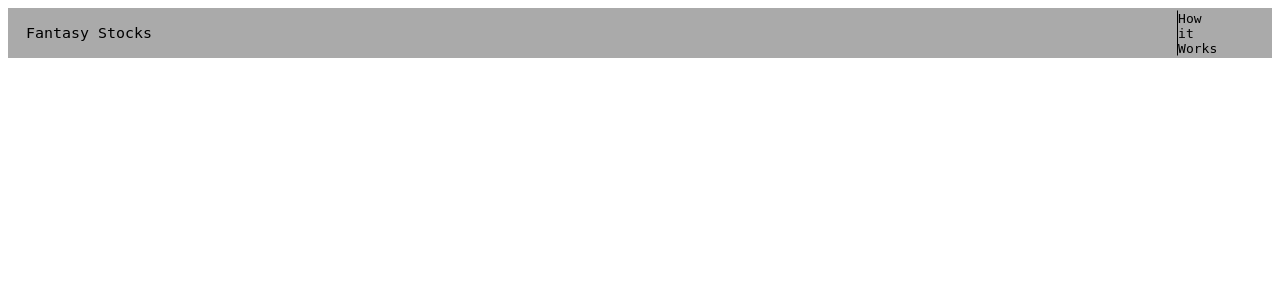
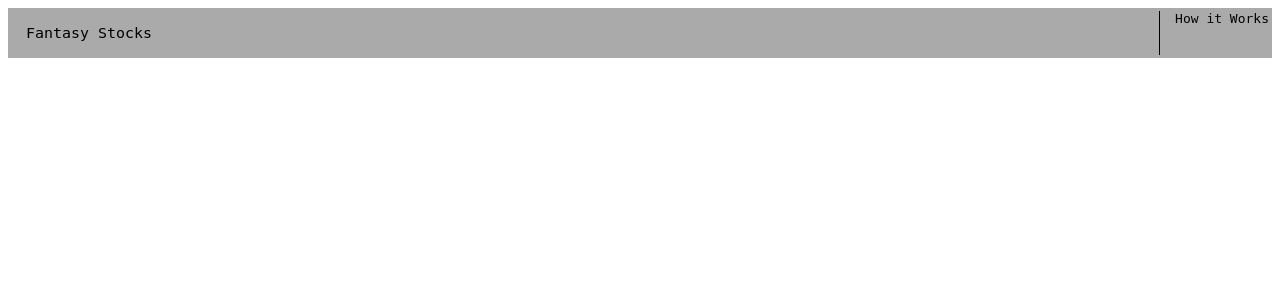
Before and after one commit to ddsnowboard/FantasyStocks, a Django app: page /index.html in a window 1280 px wide. Shown: the top 300 px of the page. Run offline with Django 3.2, Linux system fonts and the light colour scheme.

Commit message:
Get closer to fixing title bar.
Almost there. Just need to get the border to go all the way up but also
center text. I might have to use another table. Or maybe display: table
cell...

```diff
--- a/fantasyStocks/static/style.css
+++ b/fantasyStocks/static/style.css
@@ -7,14 +7,17 @@
 }
 .logo {
     margin-left: 15px;
-    text-align: center;
     font-size: 1.15em;
     color: black;
 }
 
 .rightnavbutton {
-    width: 15%;
-    right: 0;
+    padding-left: 15px;
+    overflow: hidden;
+    white-space: nowrap;
+    float: right;
+    border-left: 1px solid black;
+    height: 100%;
 }
 
 .verticalcenter {
@@ -25,3 +28,8 @@
     -ms-transform: translate(0, -50%);
     -webkit-transform: translate(0, -50%);
 }
+
+div.titlebar td {
+    vertical-align: middle;
+    width: 50%;
+}
--- a/fantasyStocks/stocks/templates/base.html
+++ b/fantasyStocks/stocks/templates/base.html
@@ -8,16 +8,14 @@
     <div class="titlebar">
         <table style="height:100%; width: 100%; table-layout: fixed">
             <tr>
-                <td style="width: 50%">
-                    <a style="display: block; height: 100%" href="index.html">
-                        <div class="verticalcenter">
-                            <div class="logo">Fantasy Stocks</div>
-                        </div>
+                <td>
+                    <a style="display: block; width: 100%; text-decoration: none;" href="index.html">
+                        <div class="logo">Fantasy Stocks</div>
                     </a>
                 </td>
-                <td style="width: 50%;">
-                    <div class="verticalcenter" style="right: 0; border-left: 1px solid black">
-                        <div class="rightnavbutton">{% block rightbutton %}How it Works{% endblock %}</div>
+                <td>
+                    <div class="rightnavbutton">
+                        {% block rightbutton %}How it Works{% endblock %}
                     </div>
                 </td>
             </tr>
```
Lines whose indentation alone changed are shown as unchanged.
